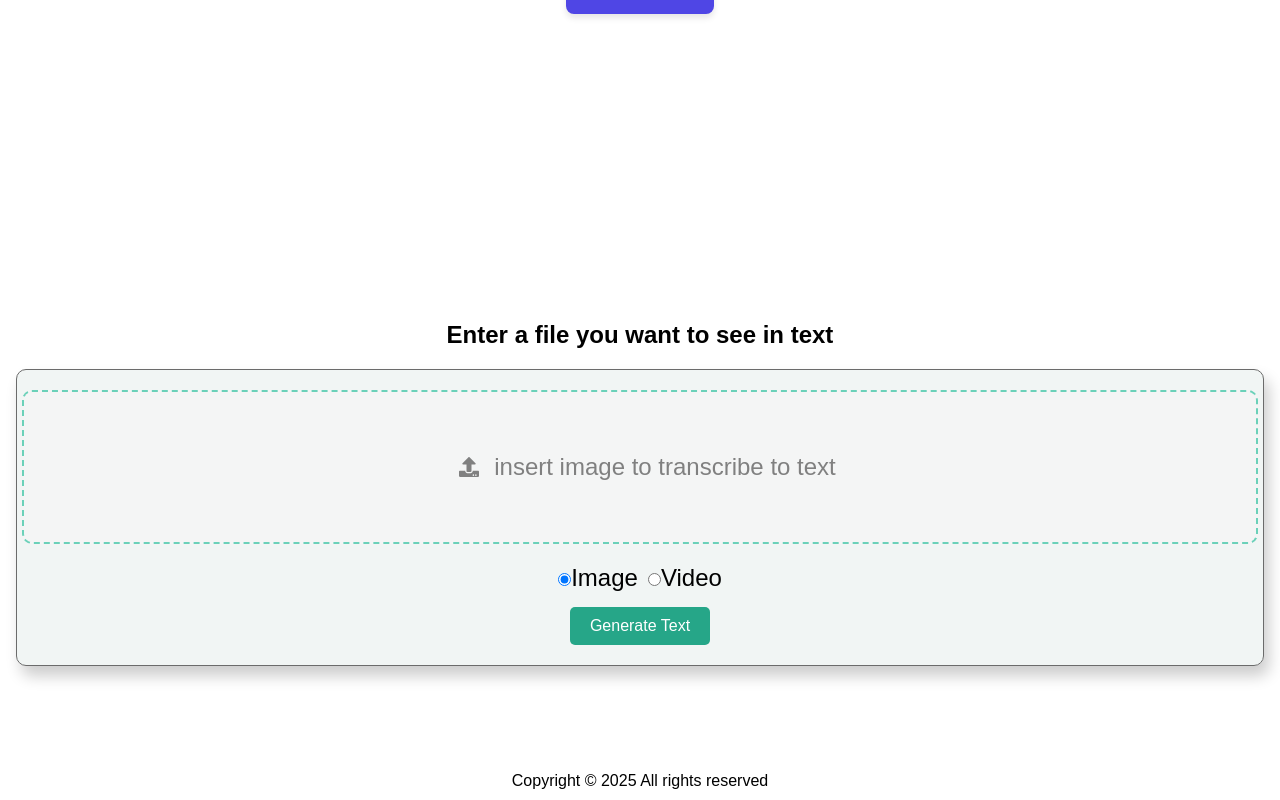
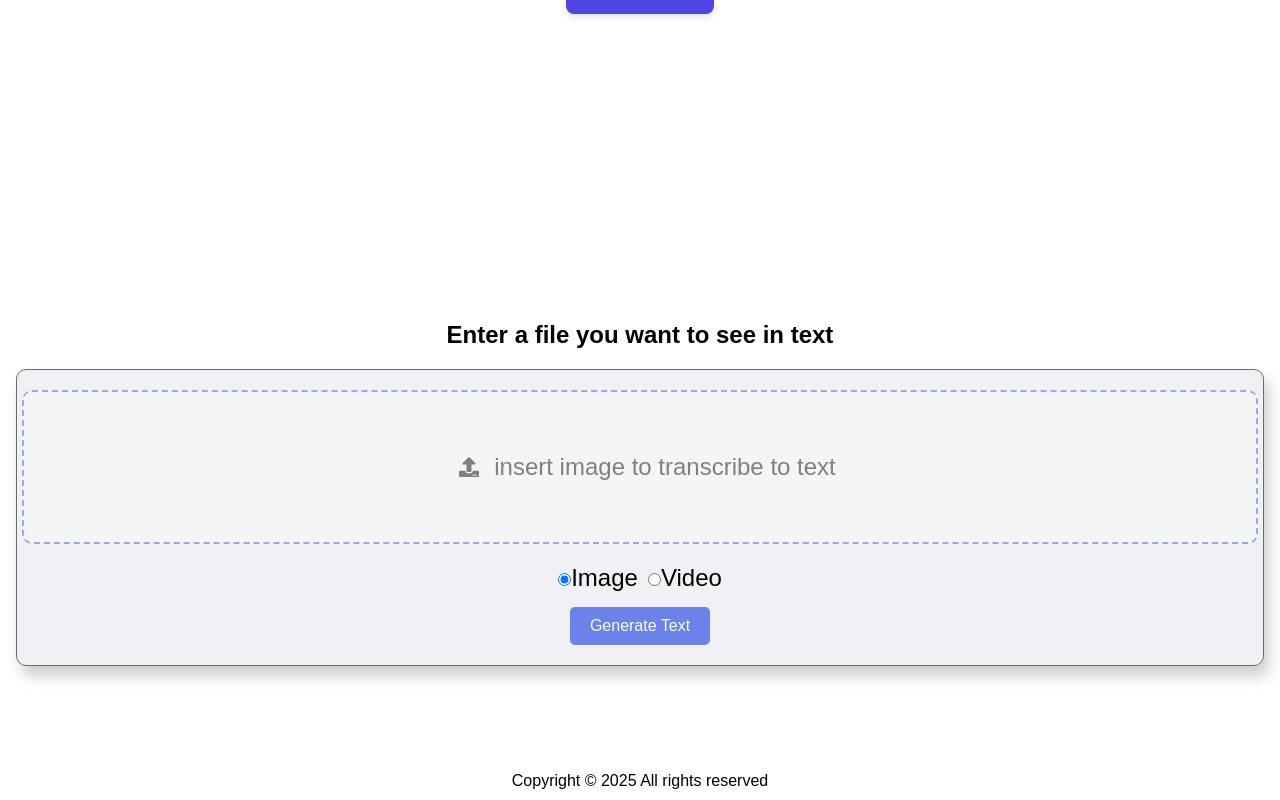
Before and after one commit to ArielBlinder/Real-Time-Whiteboard-Transcription-System, a React (Vite) app in the folder frontend/: page / in a window 1280 px wide. In both pictures the pointer is over the element 640 px from the left and 1070 px from the top of the page. Shown: the part 603-1403 px from the top of the page. Built offline with nearby package versions, Linux system fonts and the light colour scheme.

Commit message:
changed buttons colors

```diff
--- a/frontend/src/index.css
+++ b/frontend/src/index.css
@@ -143,7 +143,7 @@ body{
 
 .file-container{
   font-family: Arial, Helvetica, sans-serif;
-  background-color: hsla(170, 17%, 93%, 0.68);
+  background-color: hsla(229, 17%, 93%, 0.68);
   /* background-color: hsl(166, 63%, 82%); */
   border: 1px solid hsl(0, 0%, 42%);
   border-radius: 10px;
@@ -168,7 +168,8 @@ body{
 }
 
 .input-container:hover{
-  border-color:  hsl(166, 53%, 62%);
+  /* border-color:  hsl(166, 53%, 62%); */
+  border-color: hsl(229, 76%, 77%);
   background: hsl(220, 5%, 96%);
 }
 
@@ -183,14 +184,15 @@ body{
 
 #GenerateText button:hover {
   transform: scale(1.05);
-  background-color: hsl(166, 63%, 30%);
+  background-color: hsl(229, 76%, 60%);
 }
 
 .generated-text-button{
   font-size: 16px;
   padding: 10px 20px;
   color: white;
-  background-color: hsl(166, 63%, 40%);
+  background-color: hsl(229, 76%, 67%);
+  /* background-color: hsl(166, 63%, 40%); */
   border: none;
   margin-top: 5px;
   border-radius: 5px;
```
